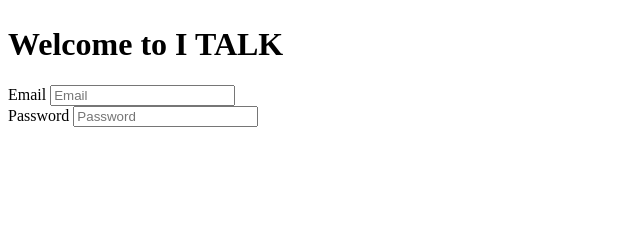
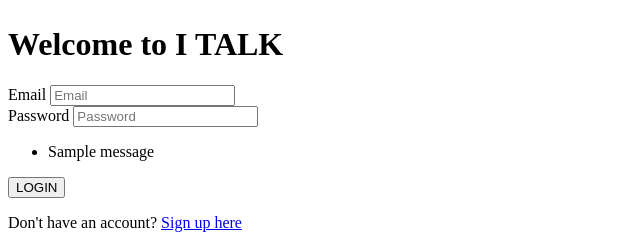
Before and after one commit to 2025-winter-hackathon-M-Team/chat_app, a Flask app: page /login in a window 1280 px wide. Shown: the part 1031-1279 px from the top of the page, without its empty margins (0-640 px from the left). Before the commit the page ends 1158 px from the top, so only its background shows below. Run offline with Flask 2, Linux system fonts and the light colour scheme; one stand-in notice (Sample message) is shown; parts of the project's set-up code (start-up, migrations or seed data) failed here and were passed over; some libraries are stand-ins or nearby versions; some web fonts are replaced.

Commit message:
login.htmlを修正

```diff
--- a/ChatApp/templates/auth/login.html
+++ b/ChatApp/templates/auth/login.html
@@ -5,7 +5,7 @@
 <form method="post">
   <h1>Welcome to I TALK</h1>
   <div>
-    <label>Email</label>
+    <label for="email-input">Email</label>
     <input
       type="text"
       placeholder="Email"
@@ -14,7 +14,7 @@
     />
   </div>
   <div>
-    <label>Password</label>
+    <label for="password-input">Password</label>
     <input
       type="password"
       placeholder="Password"
@@ -22,6 +22,23 @@
       id="password-input"
     />
   </div>
+  <div>
+    {% with messages = get_flashed_messages() %} {% if messages %}
+    <ul>
+      {% for message in messages %}
+      <li>{{ message }}</li>
+      {% endfor %}
+    </ul>
+    {% endif %} {% endwith %}
+    <button class="auth-button pink">LOGIN</button>
+    <p>
+      Don't have an account?
+      <a href="{{ url_for('signup_view') }}">
+      Sign up here
+      </a>
+    </p>
+  </div>
+
 </form>
 
 {% endblock %}
```
